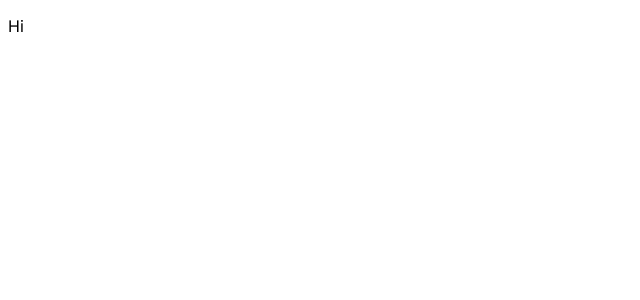
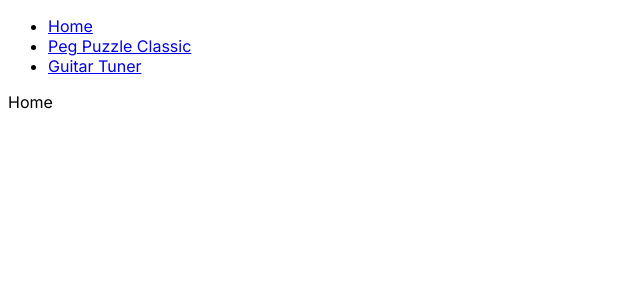
Before and after one commit to kodydeda4/nextjs-kodydeda, a Next.js app: page / in a window 1280 px wide. Shown: the top 300 px of the page, without its empty margins (0-640 px from the left). Built offline with nearby package versions, Linux system fonts and the light colour scheme.

Commit message:
add navigation links

```diff
--- /dev/null
+++ b/app/guitar-tuner/page.tsx
@@ -0,0 +1,5 @@
+export default function Home() {
+  return (
+    <p>Guitar Tuner</p>
+  );
+}
--- a/app/layout.tsx
+++ b/app/layout.tsx
@@ -1,4 +1,5 @@
 import type { Metadata } from "next";
+import Link from "next/link";
 import { Inter } from "next/font/google";
 
 const inter = Inter({ subsets: ["latin"] });
@@ -15,7 +16,31 @@ export default function RootLayout({
 }>) {
   return (
     <html lang="en">
-      <body className={inter.className}>{children}</body>
+      <body className={inter.className}>
+        <>
+          <NavigationBar />
+          {children}
+        </>
+      </body>
     </html>
   );
 }
+
+
+function NavigationBar() {
+  return (
+    <>
+      <ul>
+        <li>
+          <Link href="/">Home</Link>
+        </li>
+        <li>
+          <Link href="/peg-puzzle-classic">Peg Puzzle Classic</Link>
+        </li>
+        <li>
+          <Link href="/guitar-tuner">Guitar Tuner</Link>
+        </li>
+      </ul>
+    </>
+  )
+}
--- a/app/page.tsx
+++ b/app/page.tsx
@@ -2,6 +2,6 @@ import Image from "next/image";
 
 export default function Home() {
   return (
-    <p>Hi</p>
+    <p>Home</p>
   );
 }
--- /dev/null
+++ b/app/peg-puzzle-classic/page.tsx
@@ -0,0 +1,6 @@
+
+export default function Home() {
+  return (
+    <p>Peg Puzzle Classic</p>
+  );
+}
```
